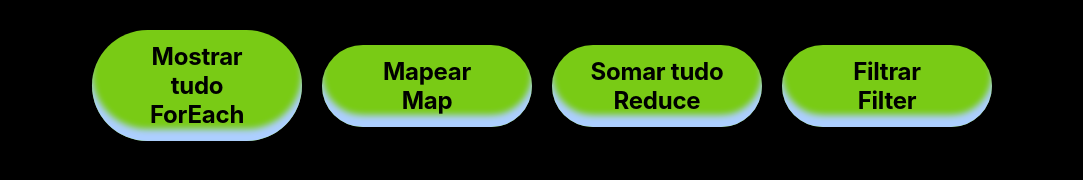
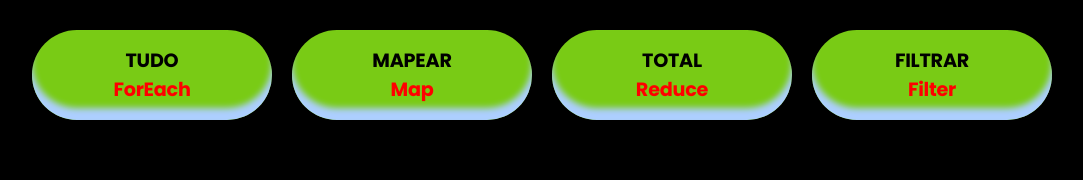
Before and after one commit to Hugobertoncelo/Projeto-Array, a plain HTML site: page index.html in a window 1280 px wide. Shown: the whole page, without its empty margins (98-1181 px from the left). Drawn offline with Linux system fonts and the light colour scheme.

Commit message:
adjusts styles

```diff
--- a/index.html
+++ b/index.html
@@ -8,10 +8,10 @@
   </head>
   <body>
     <div class="container-buttons">
-      <button class="show-all">Mostrar tudo <br />ForEach</button>
-      <button class="map-all">Mapear <br />Map</button>
-      <button class="sum-all">Somar tudo <br />Reduce</button>
-      <button class="filter-all">Filtrar <br />Filter</button>
+      <button class="show-all">TUDO <br /><span>ForEach</span></button>
+      <button class="map-all">MAPEAR <br /><span>Map</span></button>
+      <button class="sum-all">TOTAL <br /><span>Reduce</span></button>
+      <button class="filter-all">FILTRAR <br /><span>Filter</span></button>
     </div>
     <ul>
       <!--
--- a/styles.css
+++ b/styles.css
@@ -19,6 +19,10 @@ body {
   gap: 20px;
 }
 
+span {
+  color: #ff0000;
+}
+
 button {
   appearance: none;
   background-color: #79cb15;
@@ -29,7 +33,7 @@ button {
   color: #000000;
   cursor: pointer;
   display: inline-block;
-  font-family: -apple-system,sans-serif;
+
   font-size: 1.2rem;
   font-weight: bold;
   letter-spacing: -.24px;
@@ -42,7 +46,7 @@ button {
   user-select: none;
   -webkit-user-select: none;
   touch-action: manipulation;
-  width: 210px;
+  width: 240px;
 
 }
 
@@ -56,11 +60,12 @@ button:active {
   transform: scale(1.025);
 }
 
-@media (min-width: 700px) {
-  button {
-    font-size: 1.5rem;
-    padding: .75rem 2rem;
+@media (max-width: 700px) {
+  .container-buttons {
+    grid-template-columns: 15rem 9rem;
+    display: grid;
   }
+
 }
 
 ul {
```
